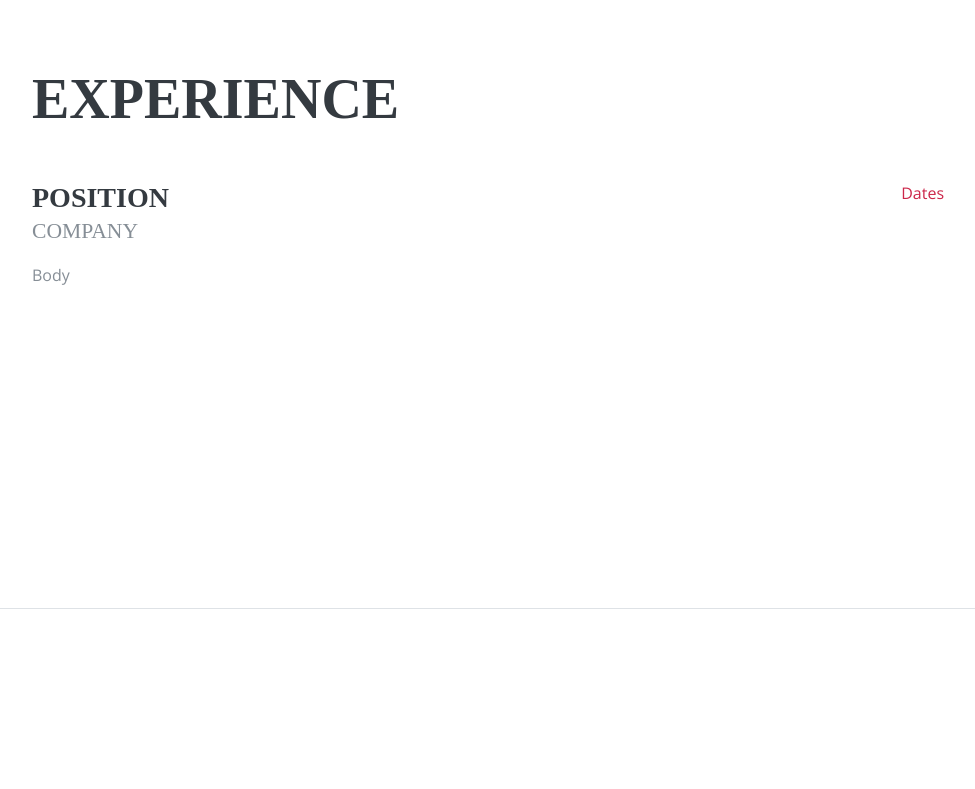
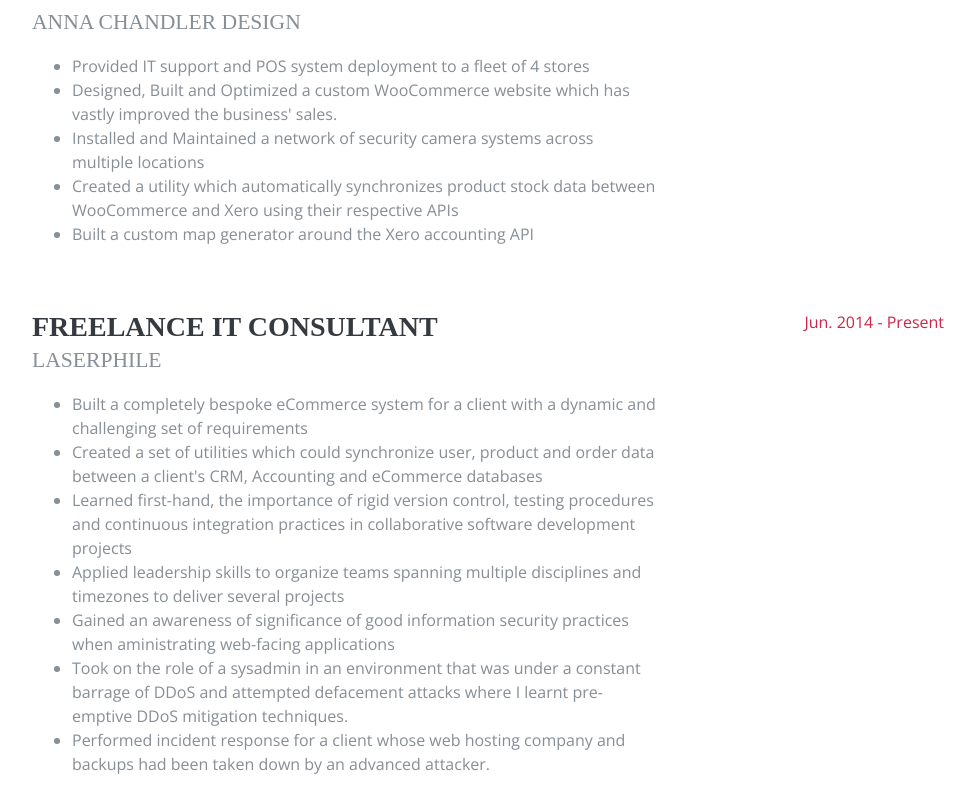
Before and after one commit to derwentx/portfolio-files, a Vue app: page / in a window 1280 px wide. Shown: the part 991-1780 px from the top of the page, without its empty margins (288-1263 px from the left). Built offline with nearby package versions, Linux system fonts and the light colour scheme; a web font is replaced by a local one.

Commit message:
parametrize experience

```diff
--- a/src/App.vue
+++ b/src/App.vue
@@ -87,14 +87,17 @@
         <div class="my-auto">
           <h2 class="mb-5">Experience</h2>
 
-          <div class="resume-item d-flex flex-column flex-md-row mb-5">
+          <div class="resume-item d-flex flex-column flex-md-row mb-5" v-for="job in experience" :key="job.company">
             <div class="resume-content mr-auto">
-              <h3 class="mb-0">Position</h3>
-              <div class="subheading mb-3">Company</div>
-              <p>Body</p>
+              <h3 class="mb-0">{{ job.position }}</h3>
+              <div class="subheading mb-3">{{ job.company }}</div>
+              <p>{{ job.description }}</p>
+              <ul>
+                <li v-for="(item, index) in job.items" :key="index">{{ item }}</li>
+              </ul>
             </div>
             <div class="resume-date text-md-right">
-              <span class="text-primary">Dates</span>
+              <span class="text-primary">{{ job.startDate }} - {{ job.endDate }}</span>
             </div>
           </div>
           <!-- TODO: complete -->
@@ -206,6 +209,40 @@ export default {
         facebook: 'derwentx',
         linkedin: 'derwentx'
       },
+      experience: [
+        {
+          position: 'IT Infrastructure Manager',
+          company: 'Anna Chandler Design',
+          location: 'O\'Connor, WA',
+          description: '',
+          items: [
+            'Provided IT support and POS system deployment to a fleet of 4 stores',
+            'Designed, Built and Optimized a custom WooCommerce website which has vastly improved the business\' sales.',
+            'Installed and Maintained a network of security camera systems across multiple locations',
+            'Created a utility which automatically synchronizes product stock data between WooCommerce and Xero using their respective APIs',
+            'Built a custom map generator around the Xero accounting API'
+          ],
+          startDate: 'Jan. 2010',
+          endDate: 'Present'
+        },
+        {
+          position: 'Freelance IT Consultant',
+          company: 'Laserphile',
+          location: 'Melbourne, VIC',
+          description: '',
+          items: [
+            'Built a completely bespoke eCommerce system for a client with a dynamic and challenging set of requirements',
+            'Created a set of utilities which could synchronize user, product and order data between a client\'s CRM, Accounting and eCommerce databases',
+            'Learned first-hand, the importance of rigid version control, testing procedures and continuous integration practices in collaborative software development projects',
+            'Applied leadership skills to organize teams spanning multiple disciplines and timezones to deliver several projects',
+            'Gained an awareness of significance of good information security practices when aministrating web-facing applications',
+            'Took on the role of a sysadmin in an environment that was under a constant barrage of DDoS and attempted defacement attacks where I learnt pre-emptive DDoS mitigation techniques.',
+            'Performed incident response for a client whose web hosting company and backups had been taken down by an advanced attacker.'
+          ],
+          startDate: 'Jun. 2014',
+          endDate: 'Present'
+        }
+      ],
       profile_file: 'profile.jpg'
     }
   },
```
